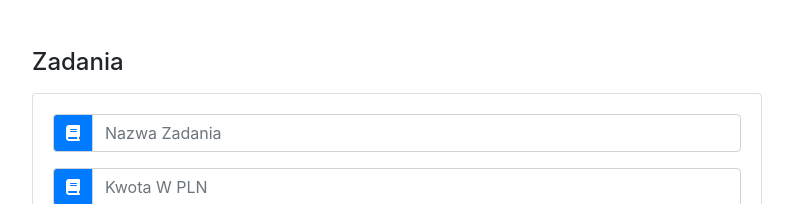
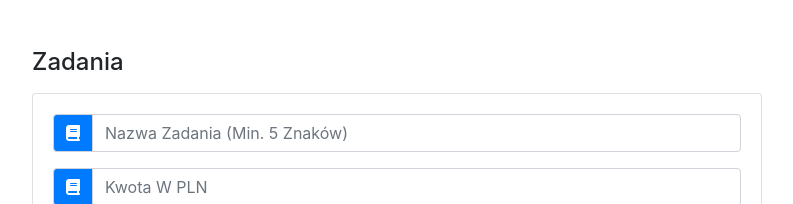
Before and after one commit to snaav/job-project-junior, a React (Create React App) app: page / in a window 1280 px wide. Shown: the top 204 px of the page, without its empty margins (243-1036 px from the left). Built offline with nearby package versions, Linux system fonts and the light colour scheme.

Commit message:
letstest

```diff
--- a/src/components/TodoInput.js
+++ b/src/components/TodoInput.js
@@ -16,7 +16,7 @@ export default class TodoInput extends Component {
               type="text"
               name="item"
               className="form-control text-capitalize"
-              placeholder="Nazwa zadania"
+              placeholder="Nazwa zadania (Min. 5 znaków)"
               value={item}
               onChange={handleChange}
             />
```
